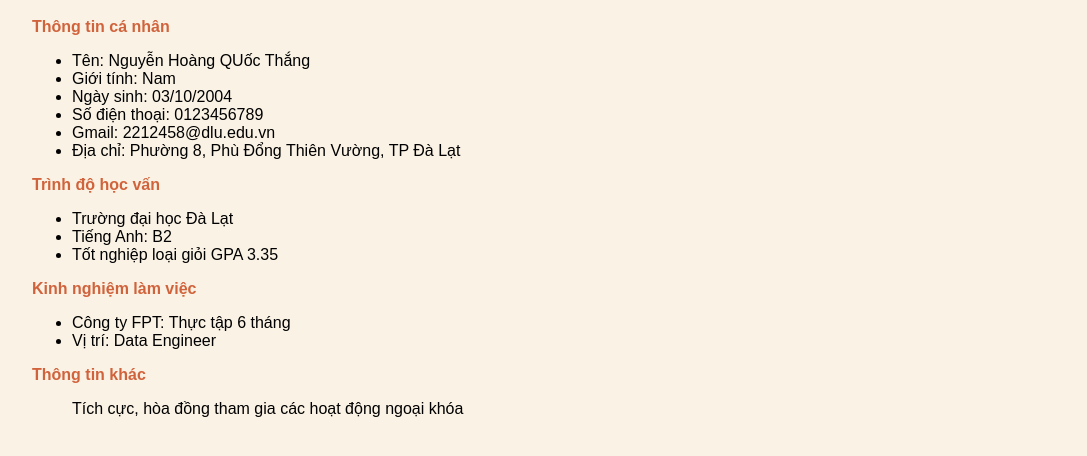
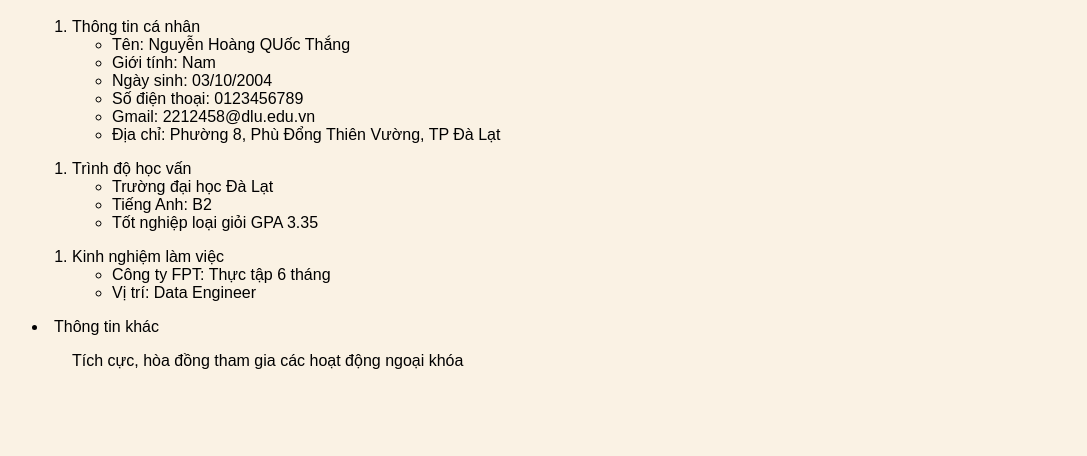
Before and after one commit to ThangLmao1112/HTML, a plain HTML site: page WebDauTien.html in a window 1280 px wide. Shown: the part 298-754 px from the top of the page, without its empty margins (96-1183 px from the left). Drawn offline with Linux system fonts and the light colour scheme.

Commit message:
Cap nhat file

```diff
--- a/WebDauTien.html
+++ b/WebDauTien.html
@@ -57,7 +57,8 @@
 
         </style>
        <h1> <img src = "catbanh.png"/>CV </h1>
-    <h2>Thông tin cá nhân</h2>
+    <ol>
+       <li>Thông tin cá nhân</li>
     <ul>
         <li>
             Tên: Nguyễn Hoàng QUốc Thắng
@@ -77,28 +78,32 @@
       <li>
         Địa chỉ: Phường 8, Phù Đổng Thiên Vường, TP Đà Lạt
       </li>
+    </ol>
     </ul>
 
-    <h2>
-      Trình độ học vấn
-    </h2>
+    <ol>
+     <li>Trình độ học vấn</li>
+
       <ul>
         <li>Trường đại học Đà Lạt</li>
         <li>Tiếng Anh: B2</li>
         <li>Tốt nghiệp loại giỏi GPA 3.35</li>
       </ul>
-    <h2>
-      Kinh nghiệm làm việc
-    </h2>
+    </ol>
+    <ol>
+      <li>Kinh nghiệm làm việc</li>
+
     <ul>
       <li>Công ty FPT: Thực tập 6 tháng</li>
       <li>Vị trí: Data Engineer</li>
     </ul>
-       <h2>
-      Thông tin khác
-    </h2>
+  </ol>
+
+      <li>Thông tin khác</li>
+
     <ul>
       Tích cực, hòa đồng tham gia các hoạt động ngoại khóa
     </ul>
+    <ol>
   </body>
 </html>
```
